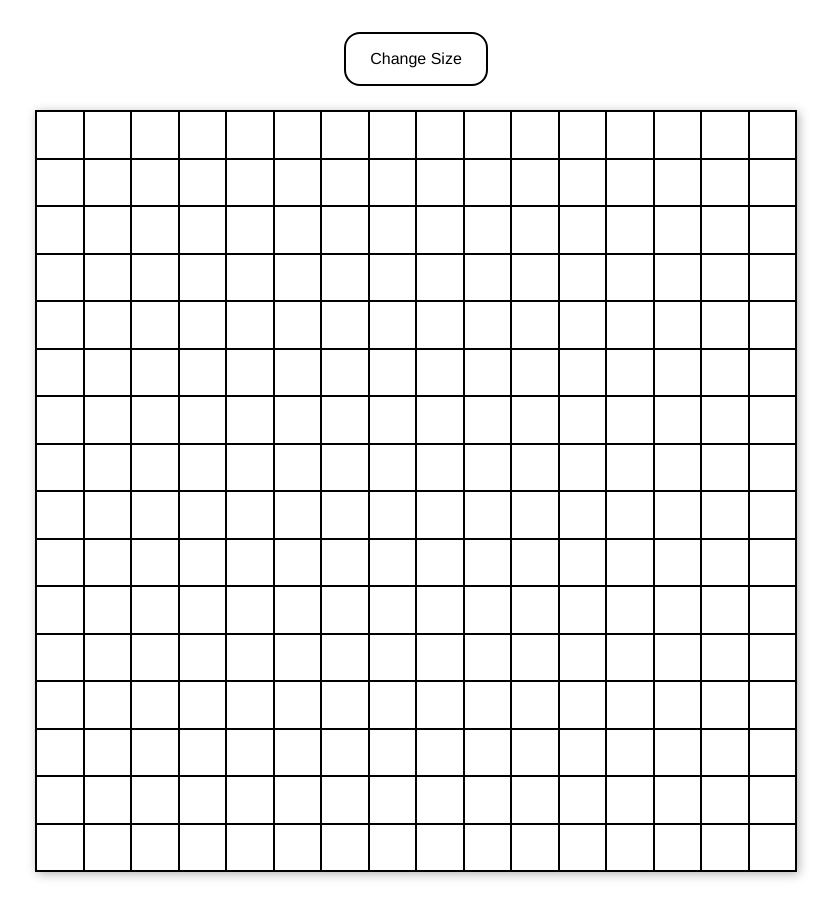
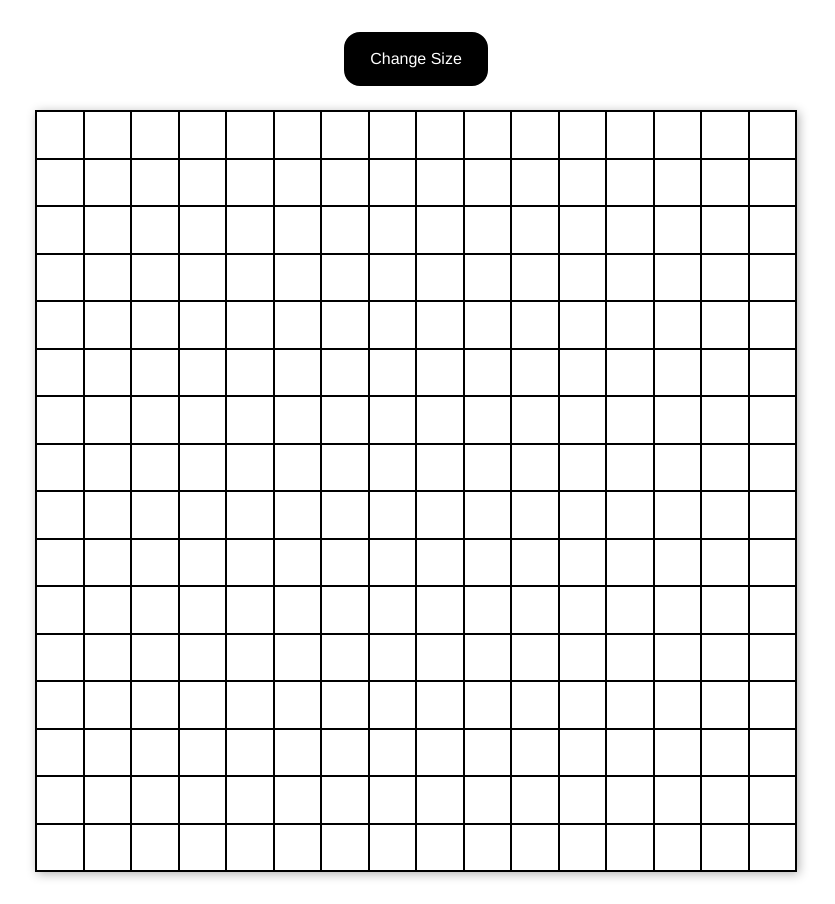
Before and after one commit to grantcollins03/sketchpad, a plain HTML site: page index.html in a window 1280 px wide. In both pictures the pointer is over the button "Change Size". Shown: the whole page, without its empty margins (224-1059 px from the left). Drawn offline with Linux system fonts and the light colour scheme.

```diff
--- a/styles.css
+++ b/styles.css
@@ -16,6 +16,11 @@
     border-radius: 16px;
 }
 
+#btn:hover {
+    color: white;
+    background-color: black;
+}
+
 #grid {
     display: grid;
     min-width: 760px;
```
Also changed, not shown: app.js (+25 -0 lines), index.html (+0 -1 lines).
